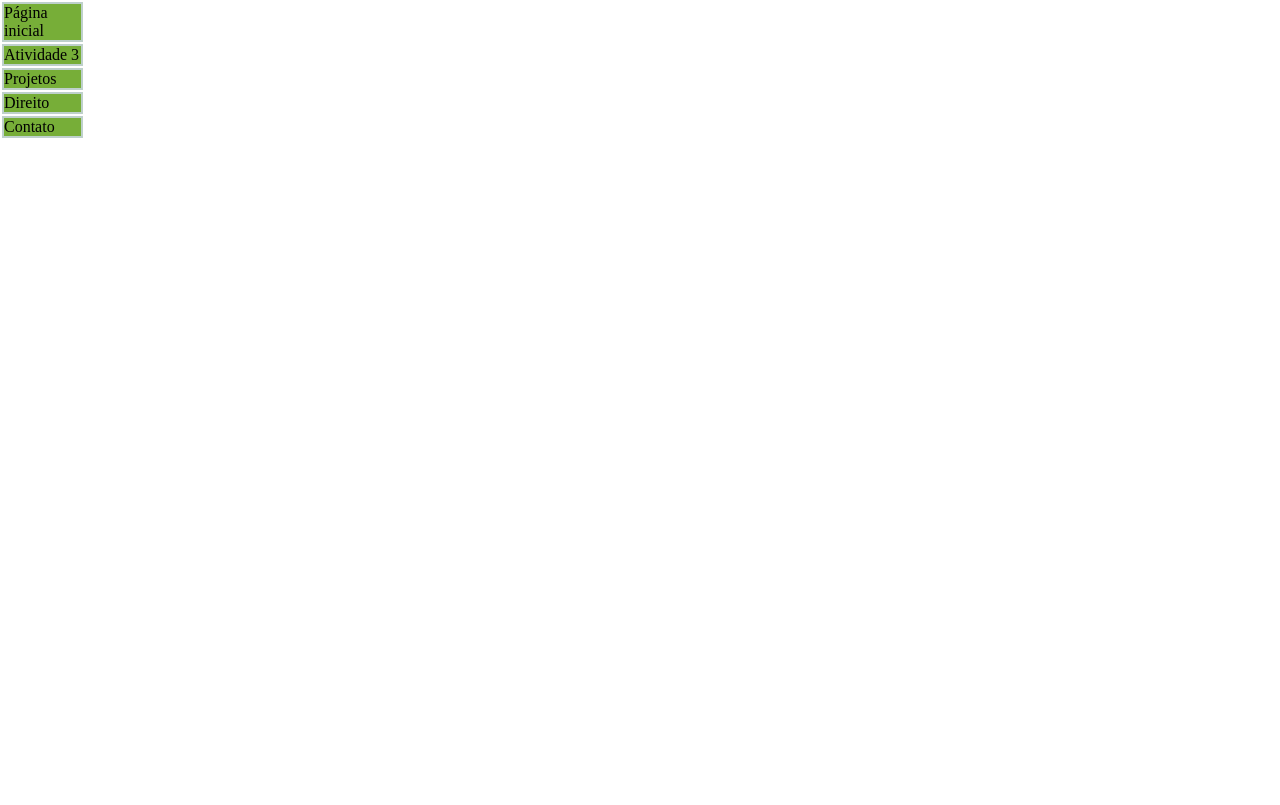
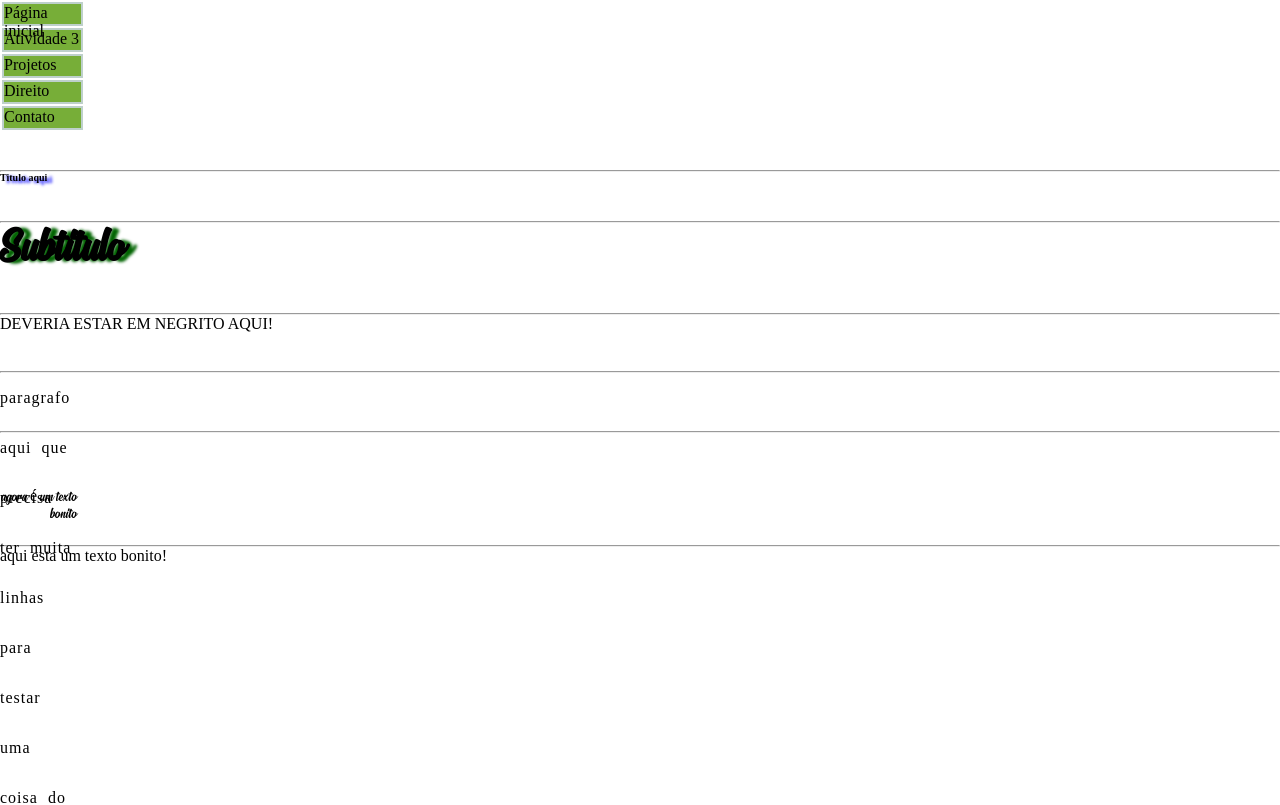
Before and after one commit to 4leMagno/4leMagno.github.io, a plain HTML site: page Aula/atividade/atividade3/index.html in a window 1280 px wide. Shown: the top 805 px of the page. Drawn offline with Linux system fonts and the light colour scheme; a web font is replaced by a local one.

Commit message:
first commit

```diff
--- a/Aula/atividade/atividade3/CSS/style_aulasemana3.css
+++ b/Aula/atividade/atividade3/CSS/style_aulasemana3.css
@@ -1,10 +1,24 @@
+/*@font-face {
+    font-family: minhaFonte;
+    src: url(/Aula/atividade/fonts/signatra/Signatra.ttf)
+}
 *{
     margin: 0px;
     padding: 0px;
 }
 /*
+uma letra inlegivel
+<link rel="preconnect" href="https://fonts.googleapis.com">
+<link rel="preconnect" href="https://fonts.gstatic.com" crossorigin>
+<link href="https://fonts.googleapis.com/css2?family=Rubik+Pixels&display=swap" rel="stylesheet">
 
-*/
+
+roboto
+<link rel="preconnect" href="https://fonts.googleapis.com">
+<link rel="preconnect" href="https://fonts.gstatic.com" crossorigin>
+<link href="https://fonts.googleapis.com/css2?family=Roboto:wght@100&family=Rubik+Pixels&display=swap" rel="stylesheet">
+
+
 .itemMenu{
     background-color: rgba(98, 162, 25, 0.863);
     border: 2px solid rgba(191, 209, 205, 0.993);
@@ -15,3 +29,88 @@ p{
     height: 2.5%;
 
 }
+
+h1{
+    font-size: 10px;
+    text-shadow: 50px 50 px 3px blue;
+
+}
+
+h2{
+    font-size: 50px;
+    text-shadow: 50px 50 px 3px darkgreen;
+    font-family: -apple-system, BlinkMacSystemFont, 'Segoe UI', Roboto, Oxygen, Ubuntu, Cantarell, 'Open Sans', 'Helvetica Neue', sans-serif, 'Times New Roman', Times, 'Comic Sans';
+}
+strong{
+    font-weight: normal;
+    text-transform: uppercase;
+}
+em{
+    font-style: normal;
+    text-decoration: none;
+}
+
+.classeText{
+    line-height: 50px;
+    letter-spacing: 1px;
+    word-spacing: 5px;
+    text-align: justify;
+    /*text-indent: ;quanto fica recuado*/
+
+/*.beBonita{
+    font-family: minhaFonte;
+}*/
+
+@font-face {
+    font-family: minhaFonte;
+    src: url('/Aula/atividade/fonts/signatra/Signatra.ttf');
+}
+
+* {
+    margin: 0px;
+    padding: 0px;
+}
+
+.itemMenu {
+    background-color: rgba(98, 162, 25, 0.863);
+    border: 2px solid rgba(191, 209, 205, 0.993);
+    margin: 2px;
+}
+
+p {
+    width: 6%;
+    height: 2.5%;
+}
+
+h1 {
+    font-size: 10px;
+    text-shadow: 5px 2px 3px blue;
+}
+
+h2 {
+    font-size: 50px;
+    text-shadow: 7px 1px 3px darkgreen;
+    font-family: minhaFonte, -apple-system, BlinkMacSystemFont, 'Segoe UI', Roboto, Oxygen, Ubuntu, Cantarell, 'Open Sans', 'Helvetica Neue', sans-serif, 'Times New Roman', Times, 'Comic Sans';
+}
+
+strong {
+    font-weight: normal;
+    text-transform: uppercase;
+}
+
+em {
+    font-style: normal;
+    text-decoration: none;
+}
+
+.classeText {
+    line-height: 50px;
+    letter-spacing: 1px;
+    word-spacing: 5px;
+
+}
+
+.beBonita {
+    font-family: minhaFonte;
+    text-align: right;
+}
--- a/Aula/atividade/atividade3/index.html
+++ b/Aula/atividade/atividade3/index.html
@@ -1,8 +1,12 @@
-<!DOCTYPE html>
 <html lang="pt-br">
 <head>
     <meta charset="UTF-8">
-    <link href="/Aula/atividade/atividade3/CSS/style_aulasemana3.css" type="text/css" rel="stylesheet"/>
+    <link rel="preconnect" href="https://fonts.googleapis.com">
+    <link rel="preconnect" href="https://fonts.gstatic.com" crossorigin>
+    <!-- Font import should come before usage -->
+    <link rel="stylesheet" type="text/css" href="/Aula/atividade/fonts/signatra/Signatra.ttf">
+    <link rel="stylesheet" type="text/css" href="/Aula/atividade/atividade3/CSS/style_aulasemana3.css">
+    <link href="https://fonts.googleapis.com/css2?family=Roboto:wght@100&family=Rubik+Pixels&display=swap" rel="stylesheet">
     <title>Alexandre Magno</title>
     <!--
         Padrões de cores
@@ -35,6 +39,41 @@ rem unidade de medida relativa (substintuindo em, é uma unidade relativa entre
             <p class="itemMenu">Contato</p>
         </nav>
     </header>
+    <p></p>
+    <br>
+    <hr>
+    <h1>Titulo aqui</h1>
+    <p></p>
+    <br>
+    <hr>
+
+    <h2>Subtitulo</h2>
+    <p></p>
+    <br>
+    <hr>
+
+    <strong>deveria estar em negrito aqui! </strong>
+    <p></p>
+    <br>
+    <hr>
+
+    <p class="classeText"> paragrafo aqui que precisa ter muita linhas para testar uma coisa do paragrafo e no css que esta lá... sendo assim é necessário criar uma nova classe somente para este paragrafo</p>
+    <p></p>
+    <br>
+    <hr>
+    <br>
+    <br>
+    <br>
+
+    <p class="beBonita"> agora é um texto bonito</p>
+    <p></p>
+    <br>
+    <hr>
+
+        <em>
+            aqui esta um texto bonito!
+        </em>
+
 
 </body>
 </html>
```
Also changed, not shown: Aula/atividade/fonts/signatra/Signatra.otf (added), Aula/atividade/fonts/signatra/Signatra.ttf (added), 1 other file.
